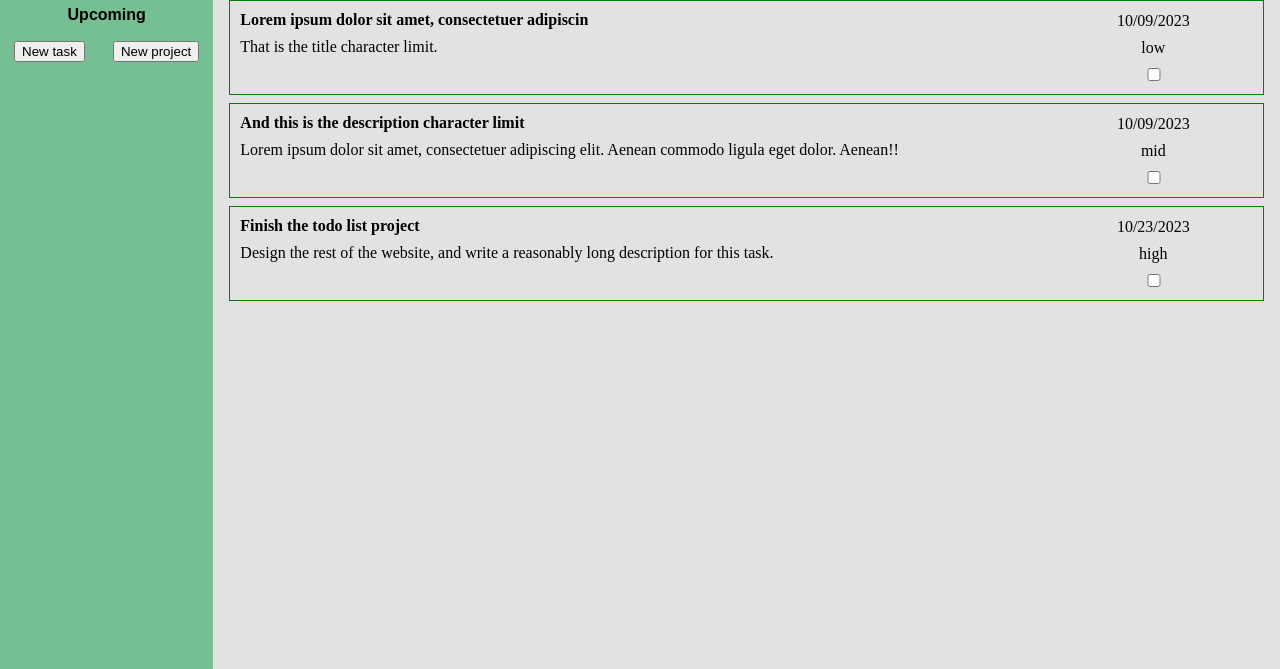
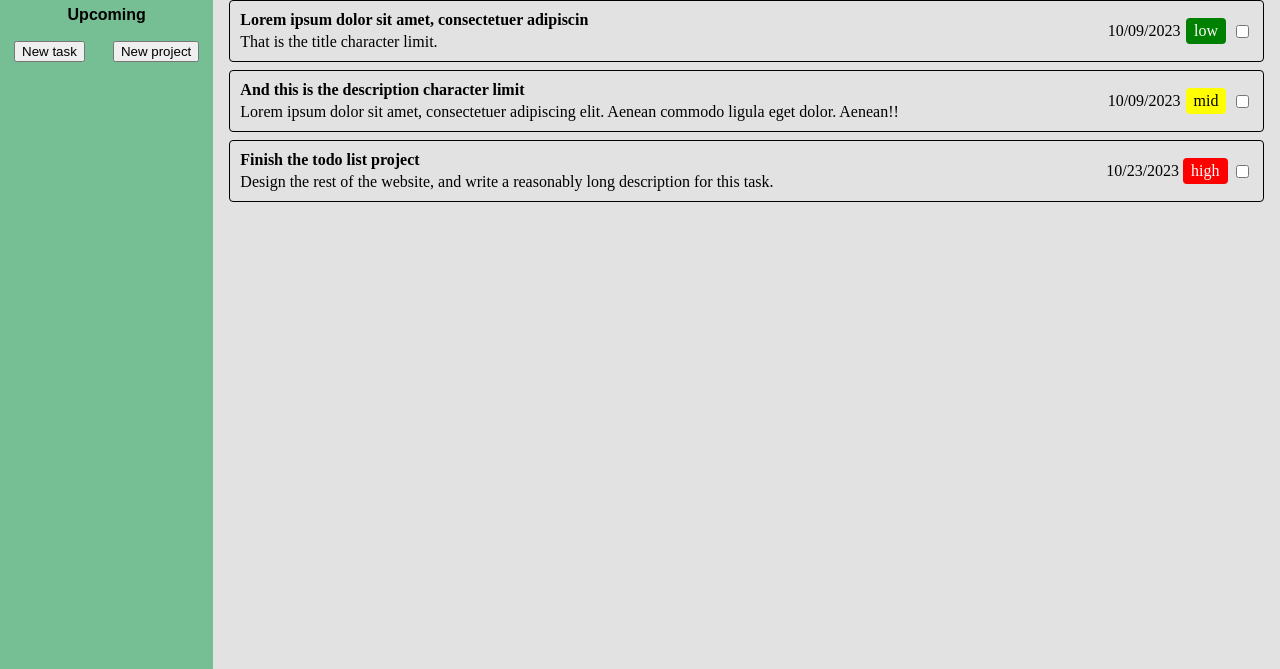
Before and after one commit to gustydev/task-list, a plain HTML site: page index.html in a window 1280 px wide. Shown: the part 131-800 px from the top of the page. Drawn offline with Linux system fonts and the light colour scheme.

Commit message:
Style priority and more things

```diff
--- a/style.css
+++ b/style.css
@@ -18,6 +18,7 @@ body {
     color: #EEEEEE;
     display: flex;
     align-items: center;
+    justify-content: center;
 }
 
 .sidebar {
@@ -69,15 +70,15 @@ body {
 
 .task {
     display: grid;
-    grid-template-columns: 2fr 2fr 1fr;
-    grid-template-rows: 1fr 1fr 1fr;
-    grid-template-areas: 'title title date'
-                         'desc desc priority'
-                         'desc desc check';
-    grid-gap: 8px;
+    grid-template-columns: 2fr 2fr 0.2fr 0.2fr 0.1fr;
+    grid-template-rows: 0.5fr 1fr;
+    grid-template-areas: 'title title date priority check'
+                         'desc desc date priority check';
+    grid-gap: 4px;
     padding: 10px;
-    border: 1px solid green;
+    border: 1px double black;
     margin: 8px 0;
+    border-radius: 4px;
 }
 
 .task-dueDate, .task-priority, .task-checklist {
@@ -100,8 +101,12 @@ body {
 
 .task-priority {
     grid-area: priority;
+    padding: 4px 8px;
+    color: white;
+    border-radius: 4px;
 }
 
 .task-checklist {
     grid-area: check;
+    align-self: center;
 }
```
Also changed, not shown: main.js.
